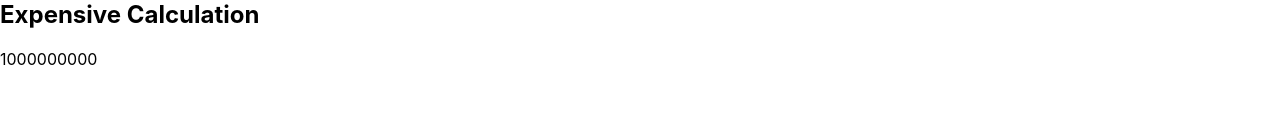
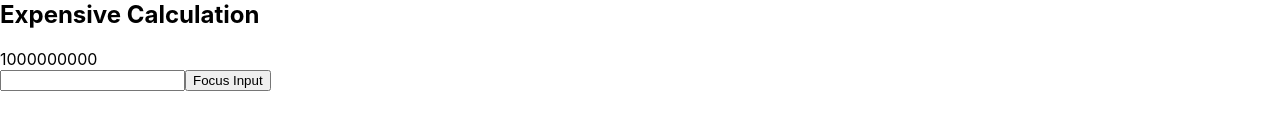
Before and after one commit to IvanSavkivIgorovych/React-Hooks, a React (Create React App) app: page / in a window 1280 px wide. Shown: the part 452-582 px from the top of the page. Built offline with nearby package versions, Linux system fonts and the light colour scheme.

Commit message:
Add useRefHook

```diff
--- a/src/App.jsx
+++ b/src/App.jsx
@@ -4,6 +4,7 @@ import { Timer } from "./components/useEffectHook";
 import { Todo } from "./components/useReducerHook";
 import { TodoCallBack } from "./components/useCallbackHook";
 import { Memo } from "./components/useMemoHook";
+import { RefHook } from "./components/useRefHook";
 
 function App() {
   return (
@@ -13,6 +14,7 @@ function App() {
       <Todo />
       <TodoCallBack />
       <Memo />
+      <RefHook />
     </>
   );
 }
--- /dev/null
+++ b/src/components/useRefHook/index.js
@@ -0,0 +1,16 @@
+import React, { useRef } from "react";
+
+export const RefHook = () => {
+  const inputElement = useRef();
+
+  const focusInput = () => {
+    inputElement.current.focus();
+  };
+
+  return (
+    <>
+      <input type="text" ref={inputElement} />
+      <button onClick={focusInput}>Focus Input</button>
+    </>
+  );
+};
```
